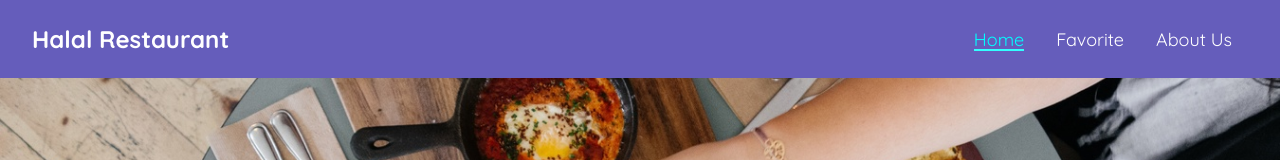
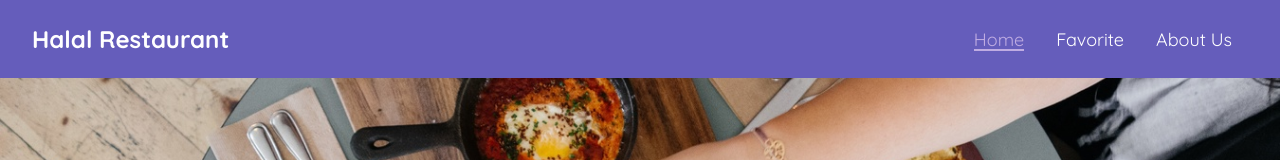
Before and after one commit to fatwaaulia/katalog-restoran, a website built with webpack: page src/templates/index.html in a window 1280 px wide. In both pictures the pointer is over the link "Home". Shown: the top 160 px of the page. Built offline with nearby package versions, Linux system fonts and the light colour scheme.

Commit message:
hover items navbar

```diff
--- a/src/styles/main.css
+++ b/src/styles/main.css
@@ -50,7 +50,7 @@ nav ul li.items:after{
     bottom: 5px;
     height: 2px;
     width: 100%;
-    background: #33ffff;
+    background: #BFACE2;
     opacity: 0;
     transition: screen 0.2s linear;
 }
@@ -65,7 +65,7 @@ nav ul li a{
     transition: .4s;
 }
 nav ul li:hover a{
-    color: cyan;
+    color: #BFACE2;
 }
 nav ul li i{
     font-size: 23px;
```
